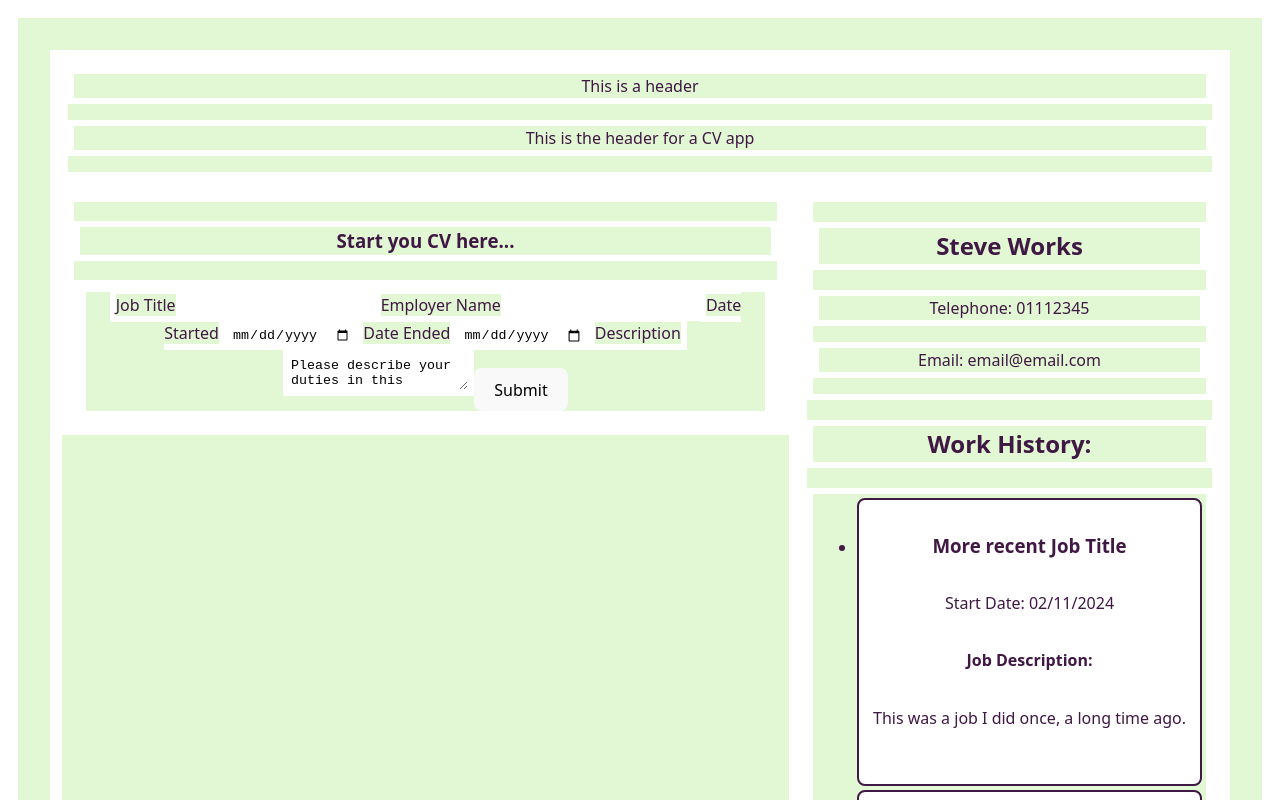
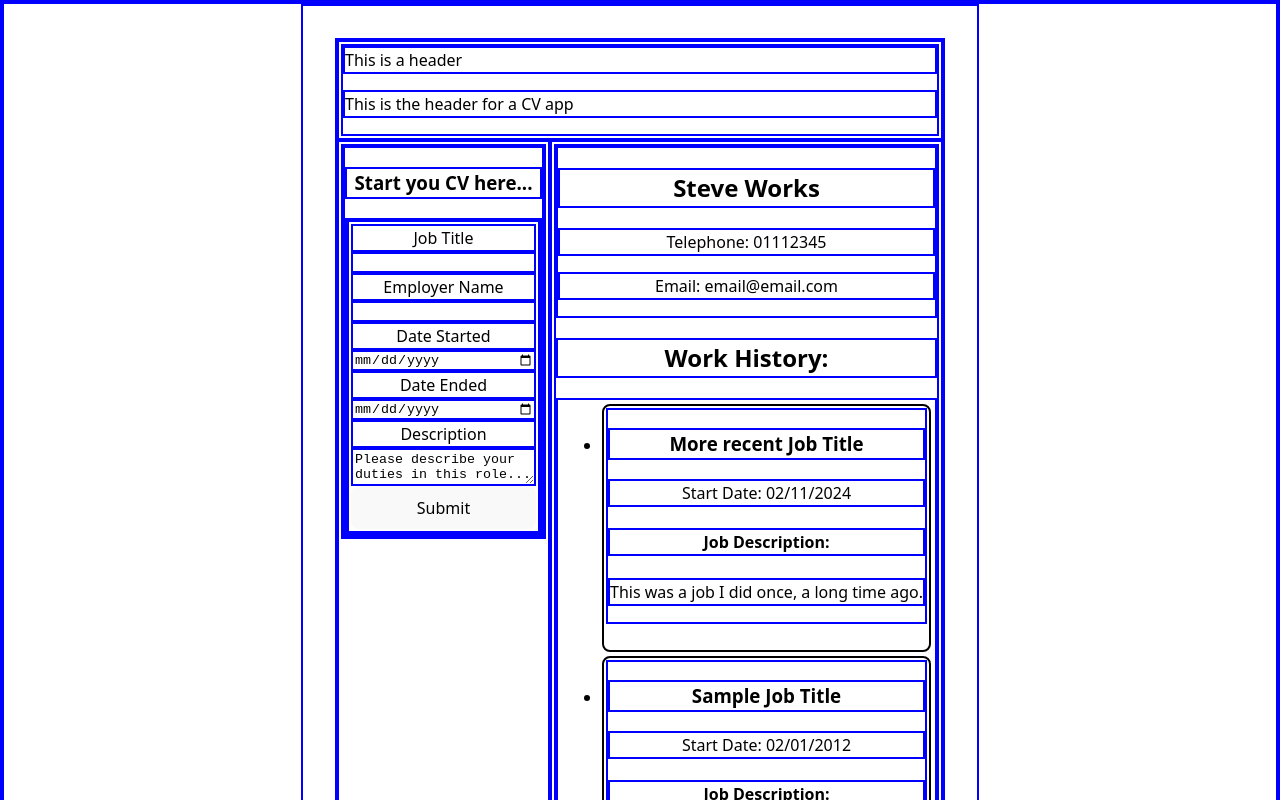
Before and after one commit to WebTestMan/CV-app, a React (Vite) app: page / in a window 1280 px wide. Shown: the top 800 px of the page. Built offline with nearby package versions, Linux system fonts and the light colour scheme.

Commit message:
adjusted styling

```diff
--- a/src/styles/index.css
+++ b/src/styles/index.css
@@ -1,12 +1,13 @@
 :root {
-  --main-background-colour: rgb(226, 247, 212);
-  --main-text-colour: rgb(63, 24, 68);
-  --layout-border: white solid 6px;
+  --main-background-colour: rgb(255, 255, 255);
+  --main-text-colour: rgb(0, 0, 0);
+  --layout-border: blue solid 2px;
 }
 
 body {
   color: var(--main-text-colour);
   background-color: var(--main-background-colour);
+
 }
 
 * {
@@ -15,17 +16,19 @@ body {
 
 .pageLayout {
   display: grid;
-  grid-template: 3 / 3;
+  /* grid-template-columns: repeat(auto-fill, minmax(200px, 1fr)); */
 }
 
 .sidebar {
   grid-column: 1 / 1;
   grid-row: 2 / 3;
+  padding: 2px;
 }
 
 .mainContent {
   grid-column: 2 / 3;
   grid-row: 2 / 3;
+  padding: 2px;
 }
 
 .header {
@@ -33,4 +36,12 @@ body {
   background-color: var(--main-background-colour);
   grid-column: 1 / 3;
   grid-row: 1 / 1;
+  padding: 2px;
+  text-align: left;
 }
+
+form {
+  display: flex;
+  flex-direction: column;
+  padding: 2px;
+}
```
Also changed, not shown: src/styles/workHistory.css (line endings or trailing spaces). Lines whose indentation alone changed are shown as unchanged.
